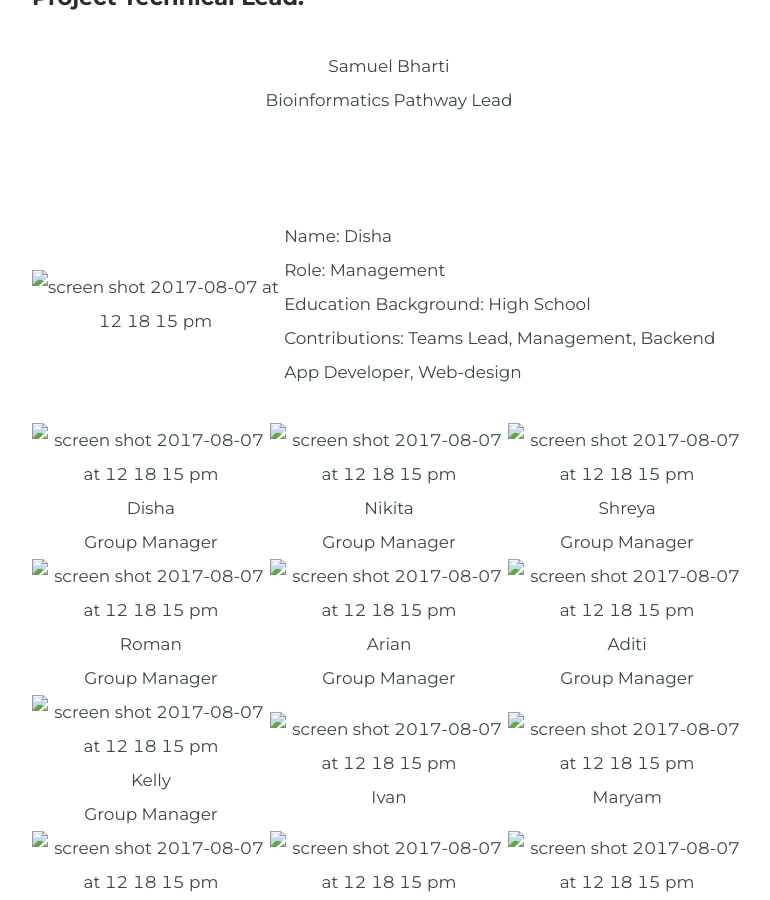
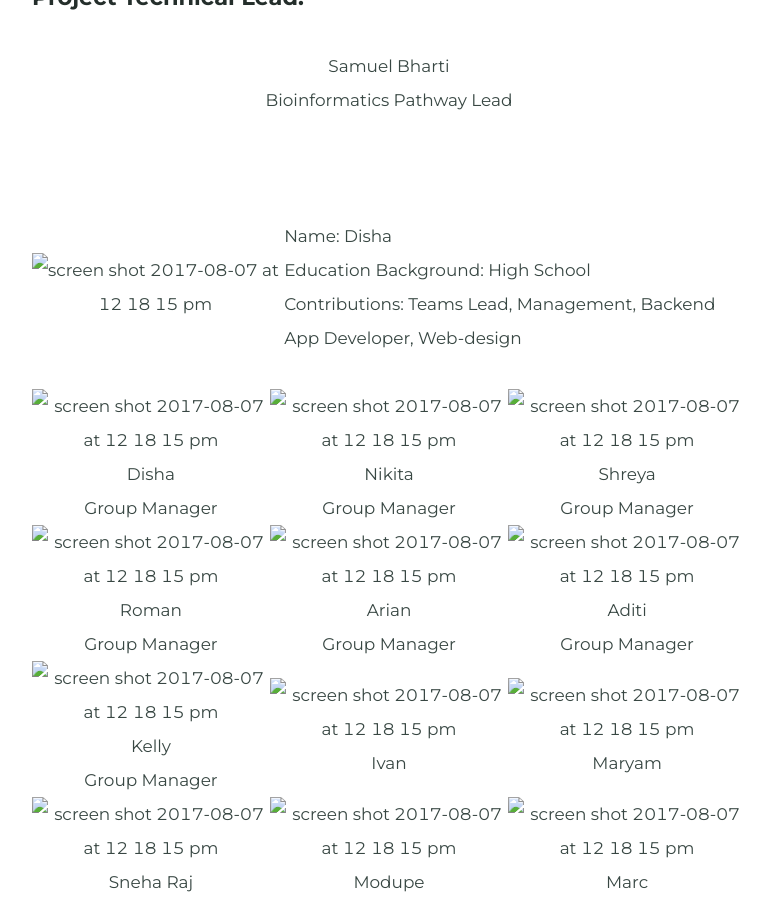
Before and after one commit to BI-STEM-Away/sMAP, a Jekyll site: the page built from ourTeam.md, in a window 1280 px wide and 900 px high, scrolled down 497 px. Shown: the whole window, without its empty margins (251-1021 px from the left). Built offline with Jekyll 4.4.1, drawn with Linux system fonts in a browser that asks for light colours.

Commit message:
Update ourTeam.md

```diff
--- a/ourTeam.md
+++ b/ourTeam.md
@@ -27,7 +27,7 @@ feature_image: https://bi-stem-away.github.io/shiny_app_dev/images/Banner3.jpg
 
 | | | |
 |:---------------------------:|----|------------------------------------------------------|
-|<img height="200" alt="screen shot 2017-08-07 at 12 18 15 pm" src="https://bi-stem-away.github.io/shiny_app_dev/images/Disha.jpeg"> |    | Name: Disha <br> Role: Management <br> Education Background: High School <br> Contributions: Teams Lead, Management, Backend App Developer, Web-design|
+|<img height="200" alt="screen shot 2017-08-07 at 12 18 15 pm" src="https://bi-stem-away.github.io/shiny_app_dev/images/Disha.jpeg"> |    | Name: Disha <br> Education Background: High School <br> Contributions: Teams Lead, Management, Backend App Developer, Web-design|
 
 
 | | | |
```
